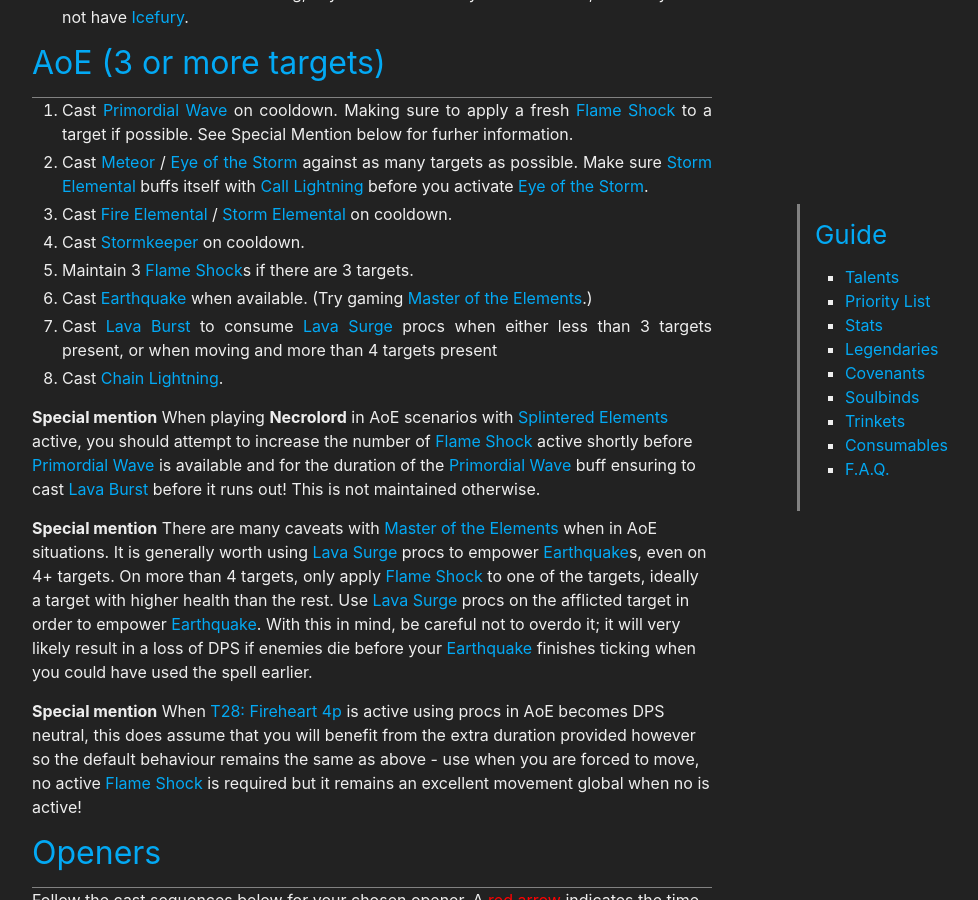
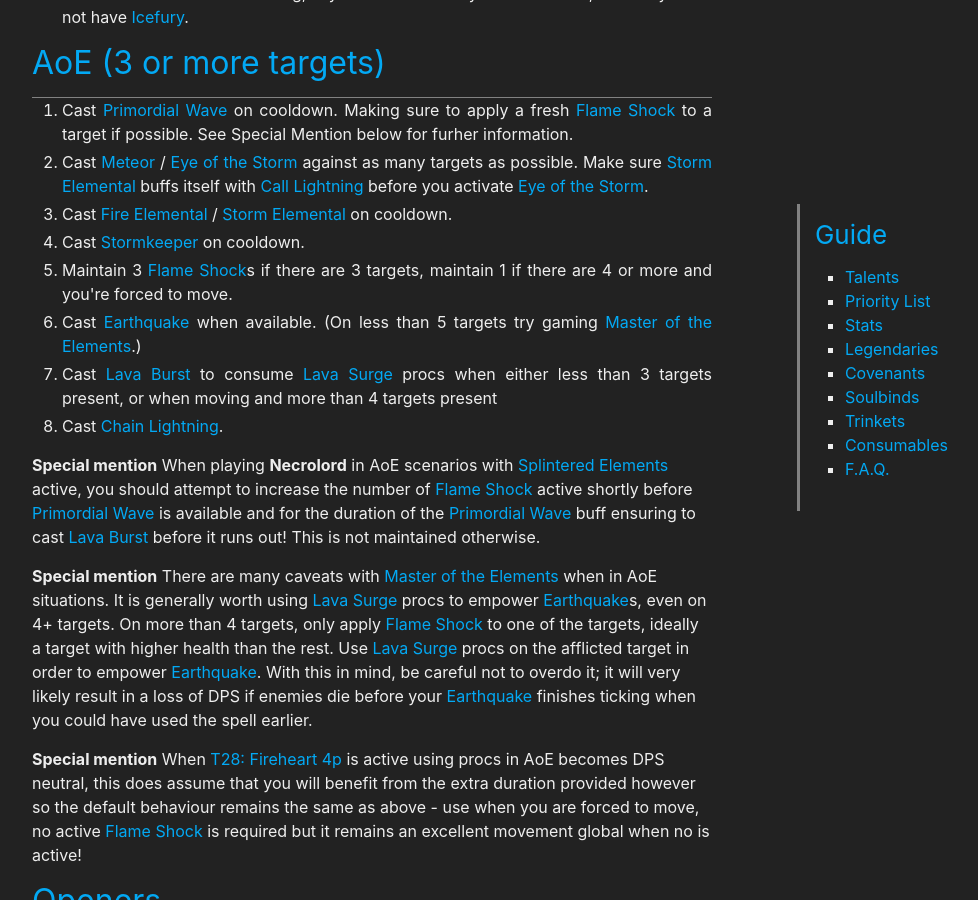
Before and after one commit to stormearthandlava/stormearthandlava.github.io, a Jekyll site: the page built from guide/general/priority_list.md, in a window 1280 px wide and 900 px high, scrolled down 2116 px. Shown: the whole window, without its empty margins (268-1246 px from the left). Built offline with Jekyll 4.4.1, drawn with Linux system fonts in a browser that asks for light colours; a script that is not in the unit is left out; some of the changed text lies outside the part shown.

Commit message:
Update priority_list.md

```diff
--- a/guide/general/priority_list.md
+++ b/guide/general/priority_list.md
@@ -89,13 +89,14 @@ Kyrian | Venthyr | Night Fae | Necrolords
         <li class="pw-apl">Cast {{ site.data.spell.primordial_wave }} on cooldown. Making sure to apply a fresh {{ site.data.spell.fs }} to a target if possible. See Special Mention below for furher information. </li>
         <li> Cast {{ site.data.spell.meteor }} / {{ site.data.spell.eye_of_the_storm }} against as many targets as possible. Make sure {{ site.data.talent.se }} buffs itself with {{ site.data.spell.call_lightning }} before you activate {{ site.data.spell.eye_of_the_storm }}.</li>
         <li>Cast {{ site.data.spell.fe }} / {{ site.data.talent.se }} on cooldown.</li>
+        <li class="ft-apl" style="display:none;">Cast {{ site.data.spell.fae_transfusion }} on any number of targets when {{ site.data.legendary.night_fae }} is equipped.</li>
         <li class="sk-apl">Cast {{ site.data.talent.sk }} on cooldown.</li>
         <li class="lmt-apl" style="display:none;">Cast {{ site.data.talent.lmt }} on cooldown.</li>
-        <li>Maintain 3 {{ site.data.spell.fs }}s if there are 3 targets.</li>
-        <li>Cast {{ site.data.spell.eq }} when available. (Try gaming {{ site.data.talent.mote }}.)</li>
+        <li>Maintain 3 {{ site.data.spell.fs }}s if there are 3 targets, maintain 1 if there are 4 or more and you're forced to move.</li>
+        <li>Cast {{ site.data.spell.eq }} when available. (On less than 5 targets try gaming {{ site.data.talent.mote }}.)</li>
         <li>Cast {{ site.data.spell.lvb }} to consume {{ site.data.spell.lava_surge }} procs when either less than 3 targets present, or when moving and more than 4 targets present</li>
         <li class="eb-apl" style="display:none;">Cast {{ site.data.talent.eb }} if there are 3 targets.</li>
-        <li class="ft-apl" style="display:none;">Cast {{ site.data.spell.fae_transfusion }} on 4 targets or less.</li>
+        <li class="ft-apl" style="display:none;">Cast {{ site.data.spell.fae_transfusion }} on 2 targets or less when {{ site.data.legendary.night_fae }} is not equipped.</li>
         <li>Cast {{ site.data.spell.cl }}.</li>
     </ol>
 </div>
```
Also changed, not shown: other parts of guide/general/priority_list.md (+1 -1 lines).
